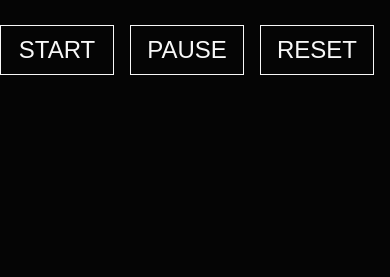
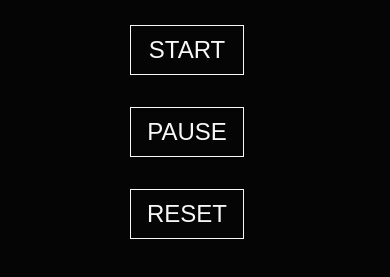
Before and after one commit to alexcsales/stopwatch, a plain HTML site: page index.html in a window 390 px wide. Shown: the part 211-488 px from the top of the page. Drawn offline with Linux system fonts and the light colour scheme.

Commit message:
Adding: midia query.

```diff
--- a/css/index.css
+++ b/css/index.css
@@ -45,3 +45,10 @@ body {
   cursor: pointer;
   opacity: 50%;
 }
+
+@media screen and (max-width:500px) {
+  .cronometro__botoes {
+    flex-direction: column;
+    align-items: center;
+  }
+}
```
